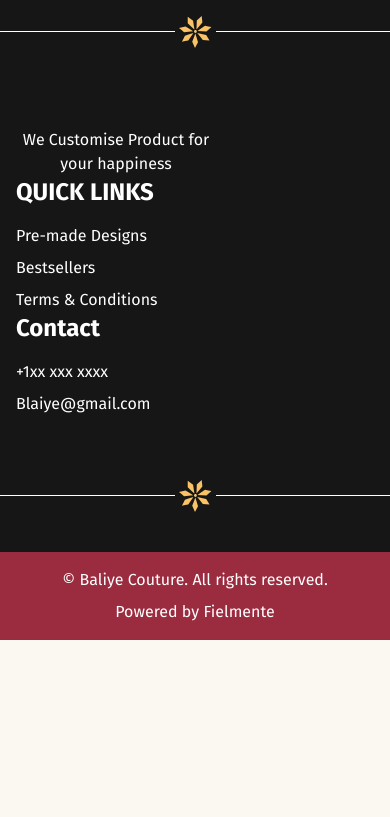
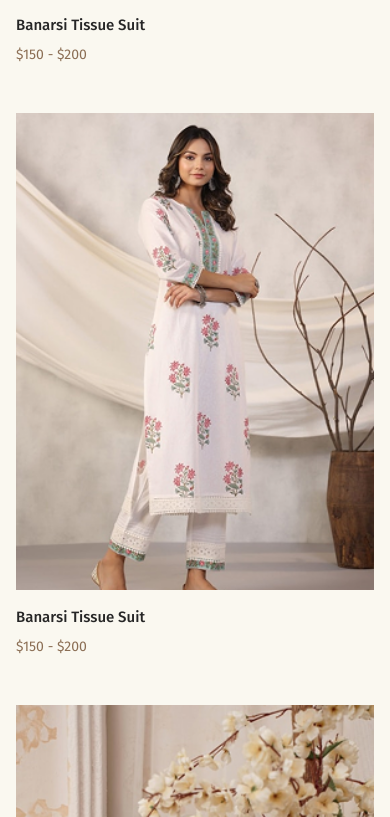
Before and after one commit to fielmente8777/baliyacotournew, a Next.js app: page /collections in a window 390 px wide. Shown: the part 2527-3344 px from the top of the page. Before the commit the page ends 3167 px from the top, so only its background shows below. Built offline with nearby package versions, Linux system fonts and the light colour scheme; no server answers.

Commit message:
fix: adjust grid column settings in ProductGrid and Footer components for improved layout

```diff
--- a/src/app/(website)/collections/Components/ProductGrid.tsx
+++ b/src/app/(website)/collections/Components/ProductGrid.tsx
@@ -14,7 +14,7 @@
       <div
         className="
         grid
-        grid-cols-2
+        grid-cols-1
         gap-x-5
         gap-y-12
 
--- a/src/app/(website)/collections/page.tsx
+++ b/src/app/(website)/collections/page.tsx
@@ -7,7 +7,7 @@
 export default function CollectionsPage() {
   return (
     <main className="">
-      <Section className="md:px-10 px-14">
+      <Section className="md:px-10 px-4">
         <div className="flex flex-col items-start justify-between gap-4 md:flex-row md:items-center mb-8">
           <Breadcrumb />
           <SortButton />
--- a/src/components/footer/Footer.tsx
+++ b/src/components/footer/Footer.tsx
@@ -10,7 +10,7 @@
       <div className="flex flex-col gap-16 py-10">
         {/* line */}
         <Line />
-        <Container className="grid md:grid-cols-3 grid-cols-1">
+        <Container className="grid md:grid-cols-3 grid-cols-1 max-xl:gap-6">
           <div className="w-[200px] text-center">
             <div className="relative w-[200px] aspect-4/1.5">
               <Image
```
